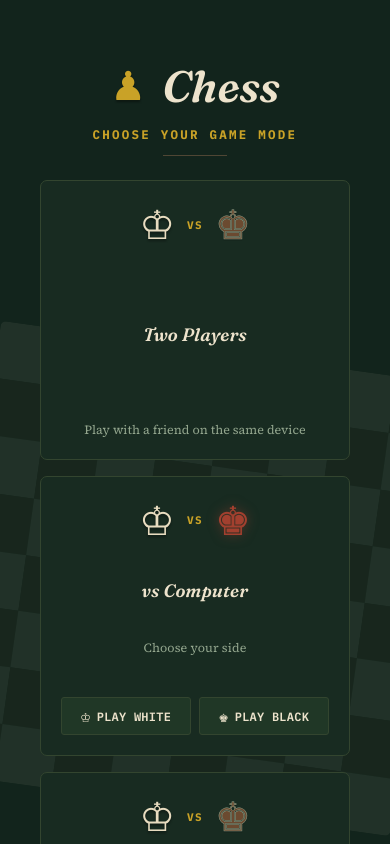
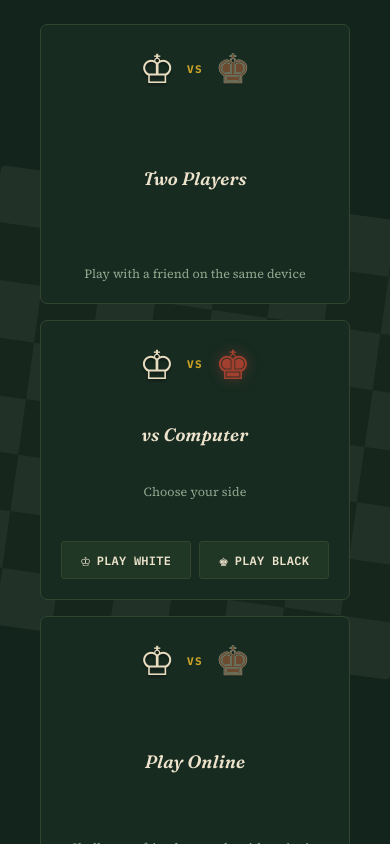
Before and after one commit to Byeok2044/Chess-Game, a React (Vite) app in the folder chess-game/: page / in a window 390 px wide. Both pictures are taken after a click on the button "Play". Shown: the top 844 px of the page. Built offline with nearby package versions, Linux system fonts and the light colour scheme; no server answers.

Commit message:
Update Menu.css

```diff
--- a/chess-game/src/Menu.css
+++ b/chess-game/src/Menu.css
@@ -1,22 +1,24 @@
 .menu-root {
   min-height: 100vh;
+  height: 100vh;
+  overflow-y: auto;
   display: flex;
   align-items: center;
   justify-content: center;
   position: relative;
-  overflow: hidden;
   background: var(--bg);
   padding: var(--space-6);
 }
 
 .menu-bg {
-  position: absolute;
+  position: fixed;
   inset: 0;
   display: flex;
   align-items: center;
   justify-content: center;
   opacity: 0.07;
   pointer-events: none;
+  z-index: 0;
 }
 
 .menu-board-preview {
```
